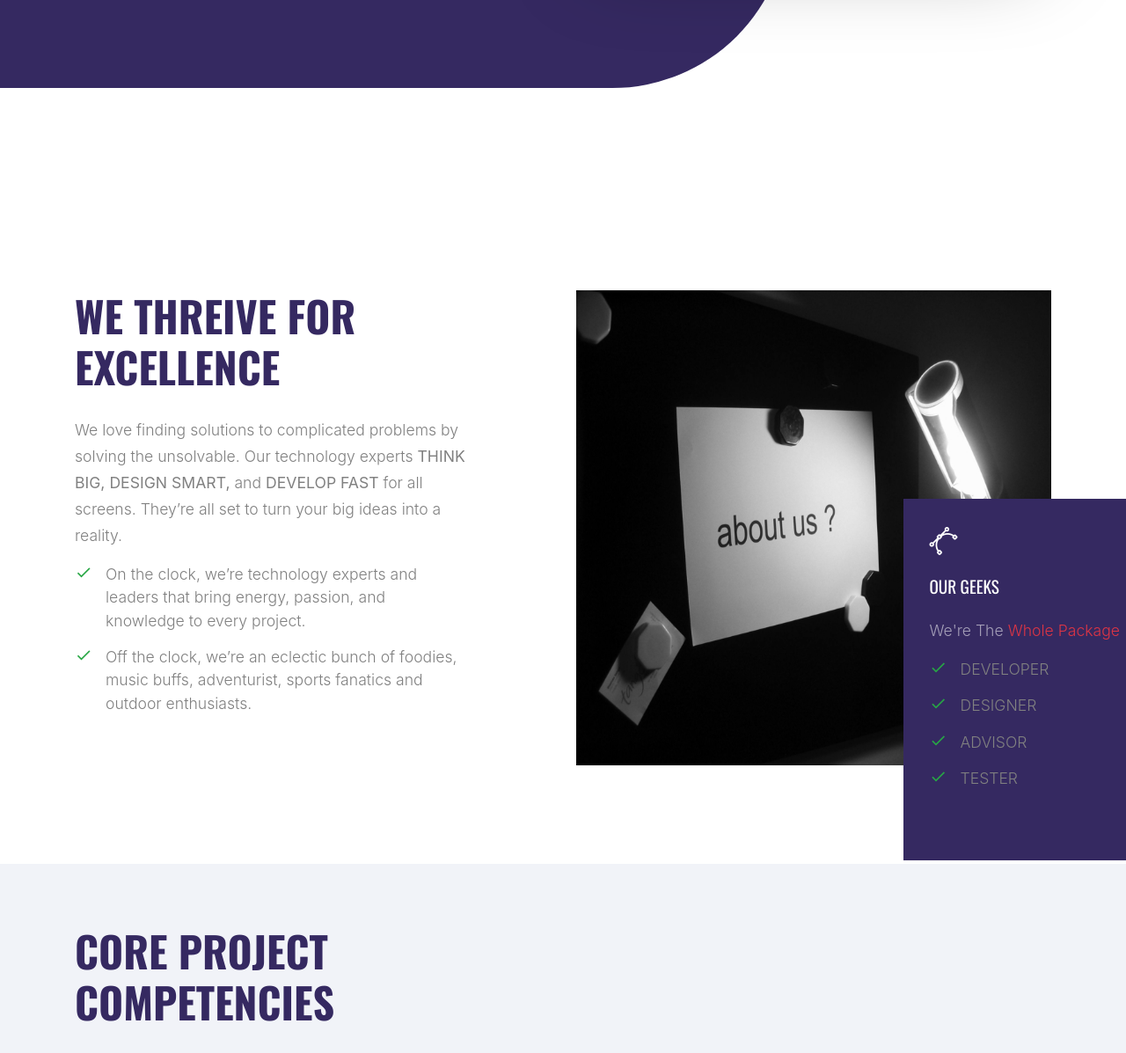
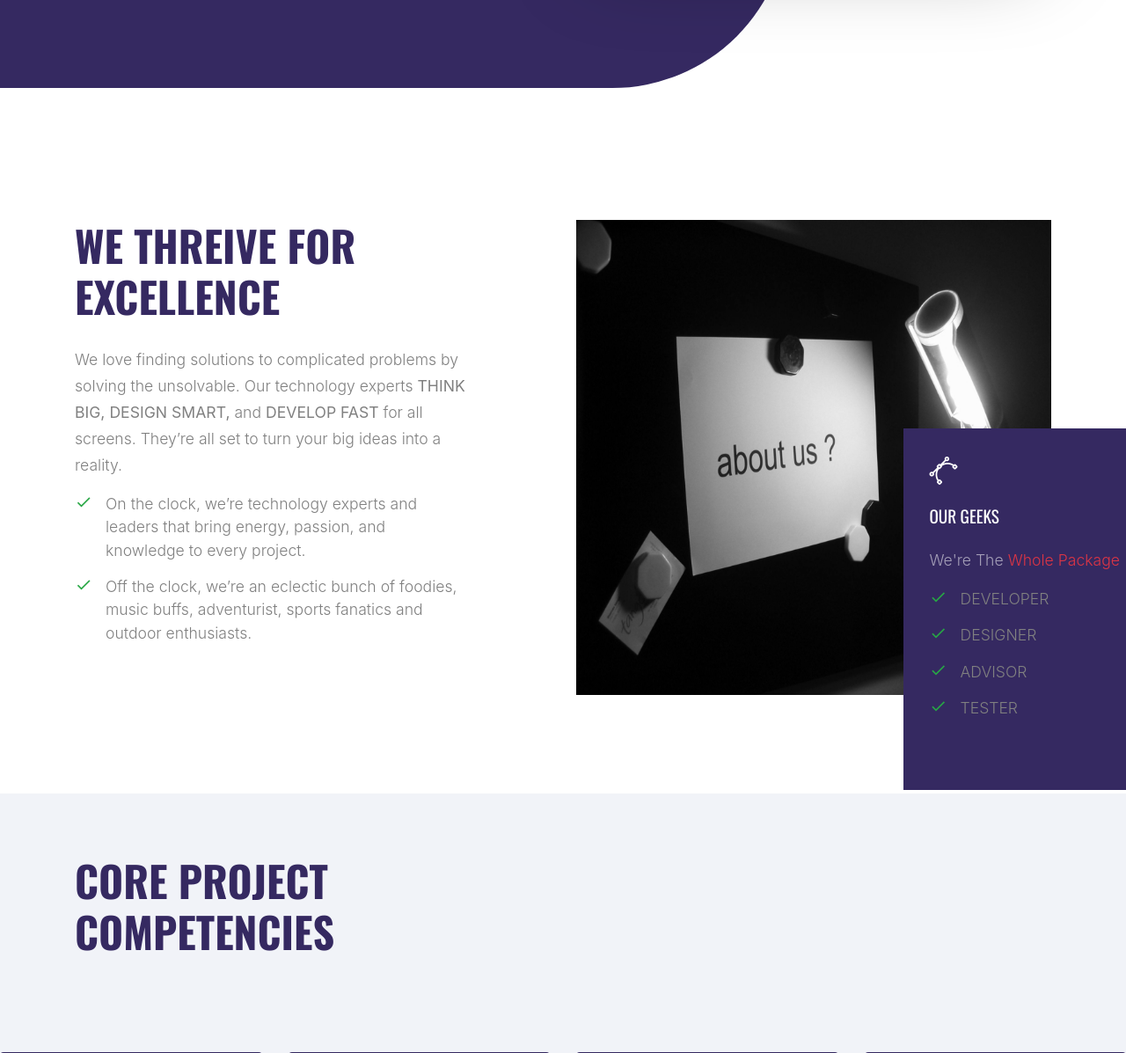
Before and after one commit to amitksingh1697/GearHead_V2, a PHP site: page / in a window 1280 px wide. Shown: the part 800-1997 px from the top of the page at 88% size. Run offline with PHP 8.4, Linux system fonts and the light colour scheme; some web fonts are replaced.

Commit message:
Update style.css

```diff
--- a/css/style.css
+++ b/css/style.css
@@ -806,7 +806,7 @@ h1, h2, h3, h4, h5,
       color: rgba(255, 255, 255, 0.55); }
 
 .section-1 {
-  margin-top: 10rem; }
+  margin-top: 5rem; }
 
 .work-thumb {
   position: relative;
```
